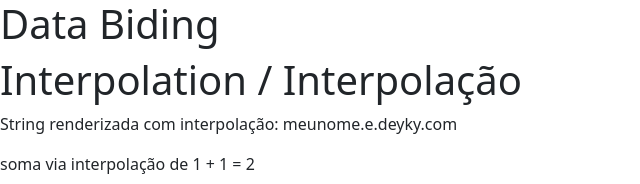
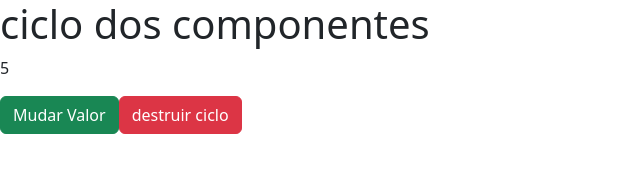
Before and after one commit to DeykyPinheiro/curso-agular-loiane, an Angular app in the folder data-biding/: page / in a window 1280 px wide. Shown: the top 184 px of the page, without its empty margins (0-640 px from the left). Built offline with nearby package versions, Linux system fonts and the light colour scheme.

Commit message:
ciclo de componente

```diff
--- a/data-biding/src/app/app.component.html
+++ b/data-biding/src/app/app.component.html
@@ -1,3 +1,14 @@
-<h1>Data Biding</h1>
+<!--
+    para ver algum modo basta
+    descomentar o modulo
+-->
 
-<app-data-biding> </app-data-biding>
+
+<!-- <app-data-biding> </app-data-biding> -->
+
+
+
+<!-- quando nao deletar ele mostra -->
+<app-ciclo [valorInicial]="valor" *ngIf="!destruirCiclo"></app-ciclo>
+<button (click)="mudarValor()" class="btn btn-success">Mudar Valor</button>
+<button (click)="deletarCiclo()" class="btn btn-danger">destruir ciclo</button>
--- a/data-biding/src/app/app.component.ts
+++ b/data-biding/src/app/app.component.ts
@@ -6,5 +6,16 @@ import { Component } from '@angular/core';
   styleUrls: ['./app.component.sass']
 })
 export class AppComponent {
-  title = 'data-biding';
+
+  destruirCiclo: boolean = false;
+
+  valor: number = 5;
+
+  mudarValor(): void {
+    this.valor++;
+  }
+
+  deletarCiclo(): void {
+    this.destruirCiclo = true;
+  }
 }
--- a/data-biding/src/app/app.module.ts
+++ b/data-biding/src/app/app.module.ts
@@ -8,13 +8,15 @@ import { DataBidingComponent } from './data-biding/data-biding.component';
 import { NgbModule } from '@ng-bootstrap/ng-bootstrap';
 import { InputPropertyComponent } from './input-property/input-property.component';
 import { OutputPropertyComponent } from './output-property/output-property.component';
+import { CicloComponent } from './ciclo/ciclo.component';
 
 @NgModule({
   declarations: [
     AppComponent,
     DataBidingComponent,
     InputPropertyComponent,
-    OutputPropertyComponent
+    OutputPropertyComponent,
+    CicloComponent
   ],
   imports: [
     BrowserModule,
--- /dev/null
+++ b/data-biding/src/app/ciclo/ciclo.component.html
@@ -0,0 +1,3 @@
+<h1>ciclo dos componentes</h1>
+
+<p>{{ valorInicial }}</p>
--- /dev/null
+++ b/data-biding/src/app/ciclo/ciclo.component.ts
@@ -0,0 +1,74 @@
+import {
+  AfterContentChecked,
+  AfterContentInit,
+  AfterViewChecked,
+  Component,
+  DoCheck,
+  Input,
+  OnChanges,
+  OnDestroy,
+  OnInit
+} from '@angular/core';
+
+@Component({
+  selector: 'app-ciclo',
+  templateUrl: './ciclo.component.html',
+  styleUrls: ['./ciclo.component.sass']
+})
+export class CicloComponent implements OnInit
+  // não preciso implementar, pq o angular verficica os nomes, mas é bom colocar, por boas praticas
+  , OnChanges, DoCheck, AfterContentInit, AfterContentChecked, AfterViewChecked, OnDestroy {
+  // todas as acoes executadas na ordem de inicializacao de um component
+
+
+
+  @Input() valorInicial: number = 10;
+
+  // primeiro até que o onInit
+  constructor() {
+    this.log("constructor")
+  }
+
+  // executado sempre que o componente inicia
+  ngOnInit(): void {
+    this.log("ngOnInit");
+
+  }
+
+  // executado sempre que o valor property-bingind é atualizado
+  ngOnChanges() {
+    this.log("ngOnChanges");
+  }
+
+  // executado a cada ciclo de verificacao
+  ngDoCheck() {
+    this.log("ngDoCheck");
+  }
+
+  // executado depois de inserir o conteudo externo na view
+  ngAfterContentInit(): void {
+    this.log("ngAfterContentInit");
+  }
+
+
+  // executado a cada verificacao de conteudo inserido
+  ngAfterContentChecked(): void {
+    this.log("ngAfterContentChecked")
+  }
+
+  // executado a cada verificacao de conteudo / conteudo filho
+  ngAfterViewChecked(): void {
+    this.log("ngAfterViewChecked")
+  }
+
+  // antes do componente ser destruido
+  ngOnDestroy(): void {
+    this.log("ngOnDestroy")
+  }
+
+
+  log(hook: string): void {
+    console.log(hook);
+  }
+
+}
```
Also changed, not shown: data-biding/src/app/ciclo/ciclo.component.sass (added), 1 other file (tests, documents, lock files or other folders).
